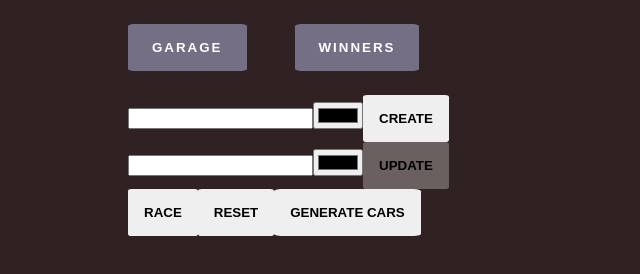
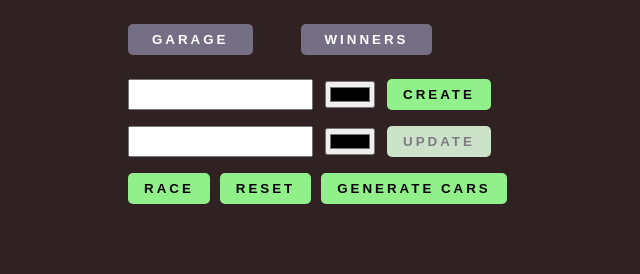
Before and after one commit to nina-si/async-car-race, a website built with webpack: page async-race/src/index.html in a window 1280 px wide. Shown: the whole page, without its empty margins (0-640 px from the left). Built offline with nearby package versions, Linux system fonts and the light colour scheme; files whose address does not match are found by name.

Commit message:
fix: styles for garage-form

```diff
--- /dev/null
+++ b/async-race/src/components/garage-form/garage-form.styles.scss
@@ -0,0 +1,26 @@
+.garage-forms-container {
+    display: flex;
+    flex-direction: column;
+    justify-content: flex-start;
+    gap: 1rem;
+    & .garage-form {
+        display: flex;
+        flex-direction: row;
+        gap: 12px;
+        align-items: stretch;
+        height: 100%;
+        & .car-color {
+            display: block;
+            cursor: pointer;
+            align-self: center;
+        }
+        & .car-model {
+            cursor: pointer;
+        }
+    }
+    & .garage-btns {
+        display: flex;
+        flex-direction: row;
+        gap: 10px;
+    }
+}
--- a/async-race/src/components/garage-form/garage-form.ts
+++ b/async-race/src/components/garage-form/garage-form.ts
@@ -1,6 +1,8 @@
 import { createCar, updateCar } from '../../api';
 import Control from '../common/control';
 import InputControl from '../common/input-control';
+
+import './garage-form.styles.scss';
 
 class GarageForm extends Control {
     garageBtns!: Control<HTMLElement>;
@@ -20,14 +22,14 @@ class GarageForm extends Control {
     resetBtn!: Control<HTMLButtonElement>;
 
     constructor(parentNode: HTMLElement) {
-        super(parentNode);
+        super(parentNode, 'div', ['garage-forms-container']);
         this.render();
     }
 
     render = (): void => {
-        this.createForm = new Control(this.node, 'form', ['create-form']);
+        this.createForm = new Control(this.node, 'form', ['garage-form', 'create-form']);
         this.renderCreateForm();
-        this.updateForm = new Control(this.node, 'form', ['update-form']);
+        this.updateForm = new Control(this.node, 'form', ['garage-form', 'update-form']);
         this.renderUpdateForm();
         this.garageBtns = new Control(this.node, 'div', ['garage-btns']);
         this.renderGarageBtns();
@@ -45,8 +47,8 @@ class GarageForm extends Control {
 
     renderUpdateForm = (): void => {
         this.updateForm.node.innerHTML = '';
-        this.modelUpdate = new InputControl('text', this.updateForm.node, ['update-model'], 'update-model');
-        this.colorUpdate = new InputControl('color', this.updateForm.node, ['update-color'], 'update-color');
+        this.modelUpdate = new InputControl('text', this.updateForm.node, ['car-model'], 'update-model');
+        this.colorUpdate = new InputControl('color', this.updateForm.node, ['car-color'], 'update-color');
         this.updateCarBtn = new Control(this.updateForm.node, 'button', ['btn', 'btn-update'], 'Update');
         this.updateCarBtn.node.disabled = true;
     };
--- a/async-race/src/components/header/header.styles.scss
+++ b/async-race/src/components/header/header.styles.scss
@@ -8,7 +8,6 @@
     & .btn-header {
         background-color: #b9b9e682;
         color: white;
-        letter-spacing: 2px;
         padding-right: 1.5rem;
         padding-left: 1.5rem;
         &:hover {
--- a/async-race/src/styles.scss
+++ b/async-race/src/styles.scss
@@ -23,15 +23,25 @@ body {
 }
 
 .btn {
-    padding: 1rem;
+    padding: 0.5rem 1rem;
     text-transform: uppercase;
     font-weight: bold;
+    letter-spacing: 3px;
     outline: none;
     border: none;
-    border-radius: 5%;
+    border-radius: 5px;
     color: black;
+    background-color: #92f08a;
+    cursor: pointer;
+    transition: all 0.2s ease-out;
 
     &:hover {
-        cursor: pointer;
+        background-color: #d0e9cd;
+    }
+
+    &:disabled {
+        cursor: auto;
+        color: #7c7b84;
+        background-color: #cce3ca;
     }
 }
```
